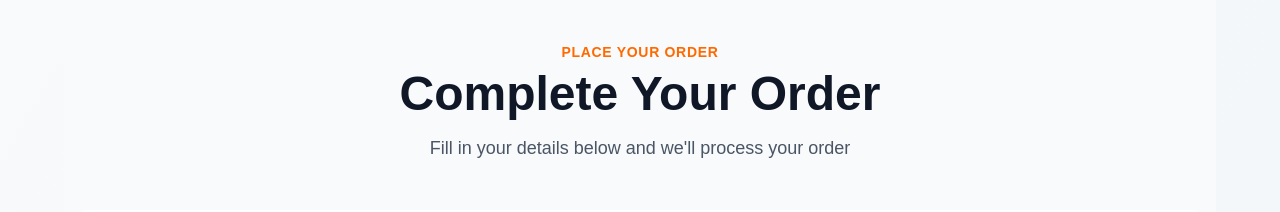
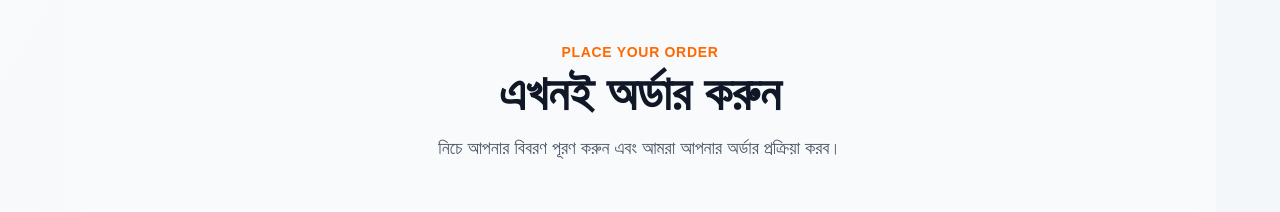
Before and after one commit to thealamdev/dressy.world, a Next.js app: page / in a window 1280 px wide. Shown: the part 292-504 px from the top of the page. Built offline with nearby package versions, Linux system fonts and the light colour scheme; no server answers; a web font is replaced by a local one.

Commit message:
:up: -> Order form and next.config.ts file has been update

```diff
--- a/app/api/orders/route.ts
+++ b/app/api/orders/route.ts
@@ -1,7 +1,7 @@
 export async function POST(req: Request) {
     try {
         const body = await req.json();
-        console.log(body)
+
         const res = await fetch(process.env.GS_WEBHOOK_URL!, {
             method: "POST",
             body: JSON.stringify(body),
--- a/app/components/OrderForm.tsx
+++ b/app/components/OrderForm.tsx
@@ -112,8 +112,7 @@ export default function OrderForm() {
                 sessionStorage.removeItem('cart');
                 window.dispatchEvent(new CustomEvent('cartUpdated'));
             } else {
-                // alert("Failed to place order. Please try again.");
-                console.log(response)
+                alert("Failed to place order. Please try again.");
             }
         } catch (error) {
             console.error("Submission error:", error);
@@ -137,10 +136,10 @@ export default function OrderForm() {
                         Place your order
                     </p>
                     <h2 className="mt-2 text-4xl md:text-5xl font-bold text-gray-900">
-                        Complete Your Order
+                        এখনই অর্ডার করুন
                     </h2>
                     <p className="mt-4 text-lg text-gray-600">
-                        Fill in your details below and we'll process your order
+                        নিচে আপনার বিবরণ পূরণ করুন এবং আমরা আপনার অর্ডার প্রক্রিয়া করব।
                     </p>
                 </div>
 
--- a/next.config.ts
+++ b/next.config.ts
@@ -14,7 +14,10 @@ const nextConfig = {
         protocol: 'https',
         hostname: 'sc04.alicdn.com',
       },
-      // Add more if you change images later
+      {
+        protocol: 'https',
+        hostname: 'res.cloudinary.com'
+      }
     ],
   },
 };
```
